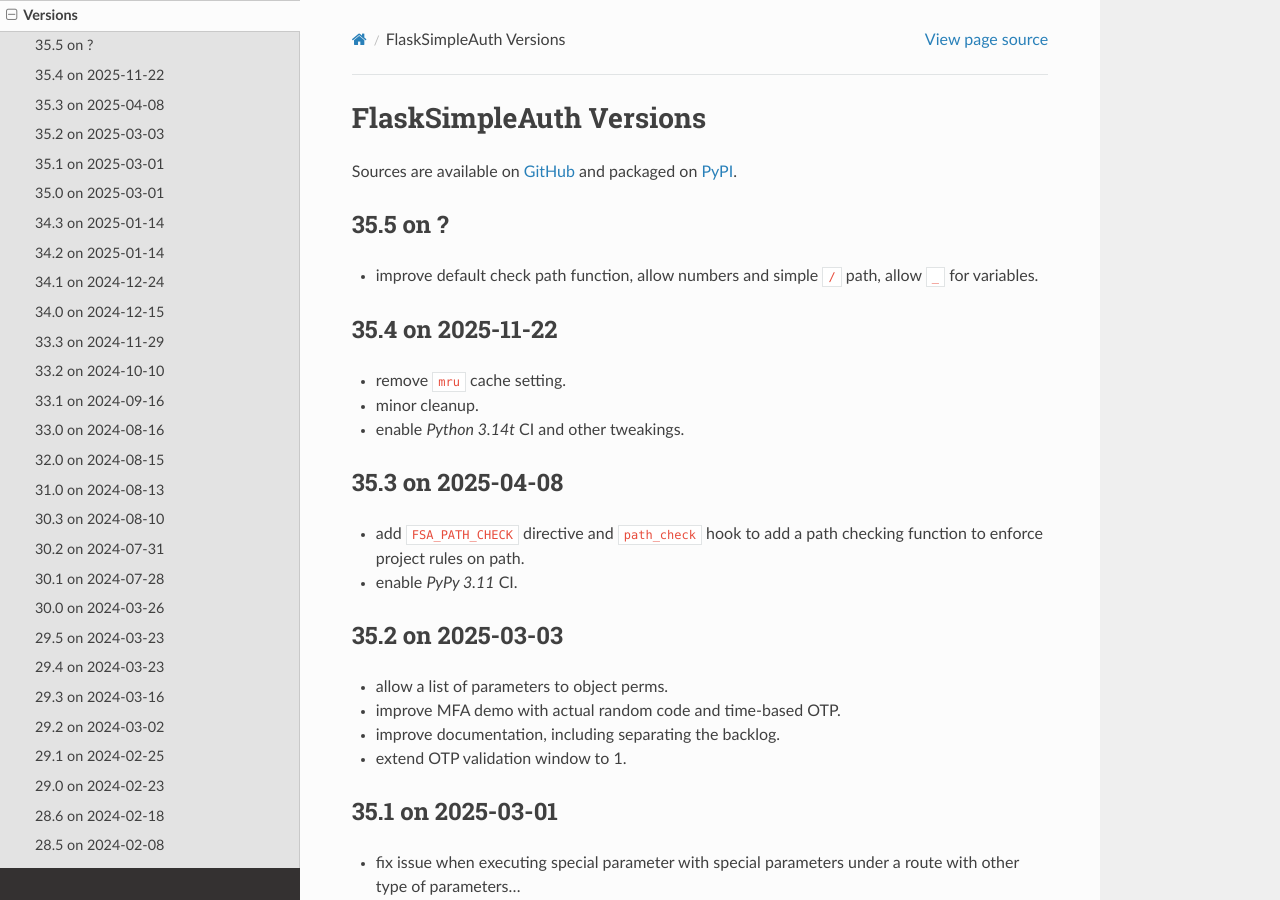
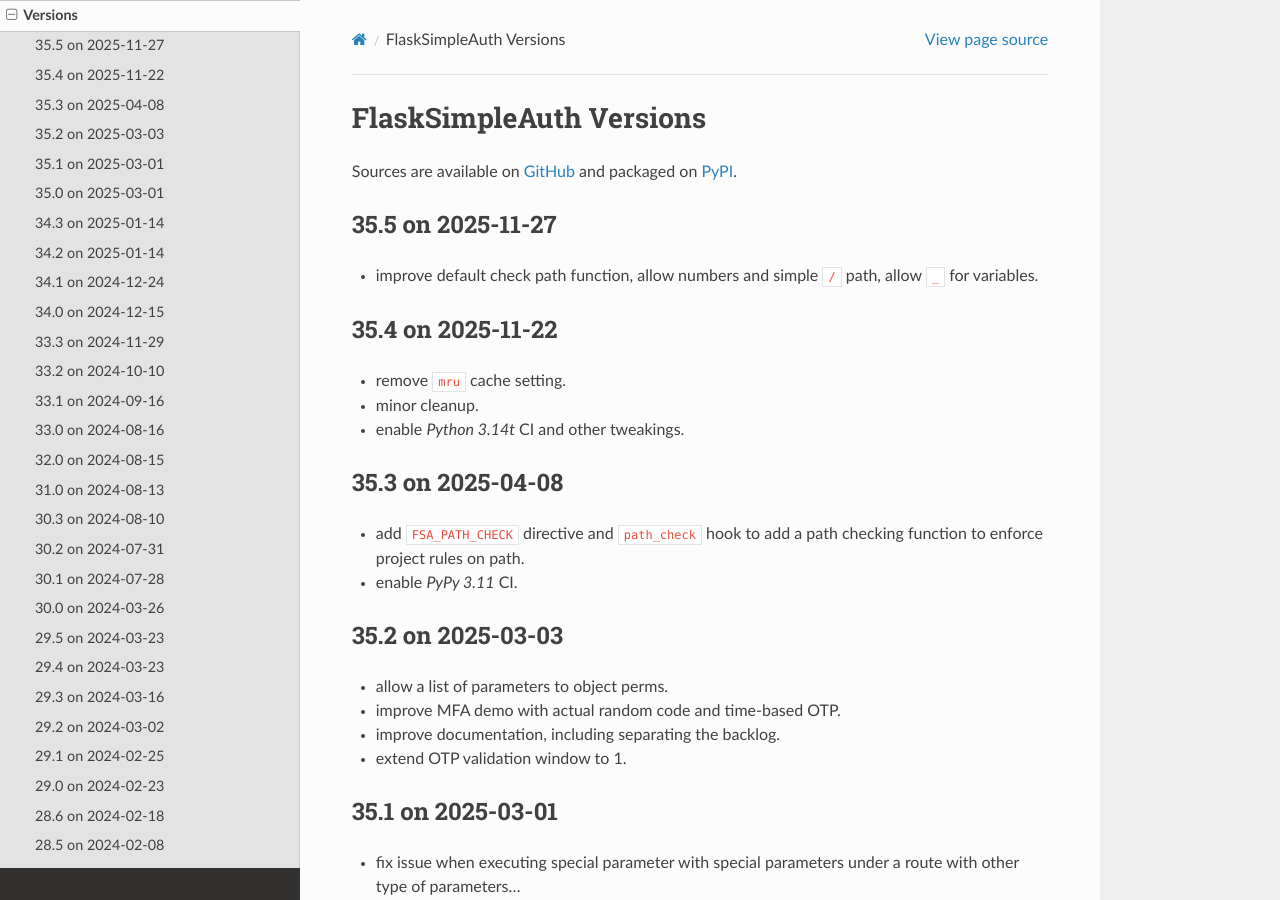
Before and after one commit to zx80/flask-simple-auth, a Sphinx documentation site: the page built from docs/VERSIONS.md, in a window 1280 px wide and 900 px high. Built offline with Sphinx 7.4.7 and the Read the Docs theme 3.1.0, drawn with Linux system fonts in a browser that asks for light colours; pages that are not in the unit, such as notebooks, are missing from menus.

Commit message:
bump version for release

```diff
--- a/docs/VERSIONS.md
+++ b/docs/VERSIONS.md
@@ -3,7 +3,7 @@
 Sources are available on [GitHub](https://github.com/zx80/flask-simple-auth)
 and packaged on [PyPI](https://pypi.org/project/FlaskSimpleAuth/).
 
-## 35.5 on ?
+## 35.5 on 2025-11-27
 
 - improve default check path function, allow numbers and simple `/` path,
   allow `_` for variables.
```
Also changed, not shown: docs/TUTORIAL.md (+1 -1 lines).
